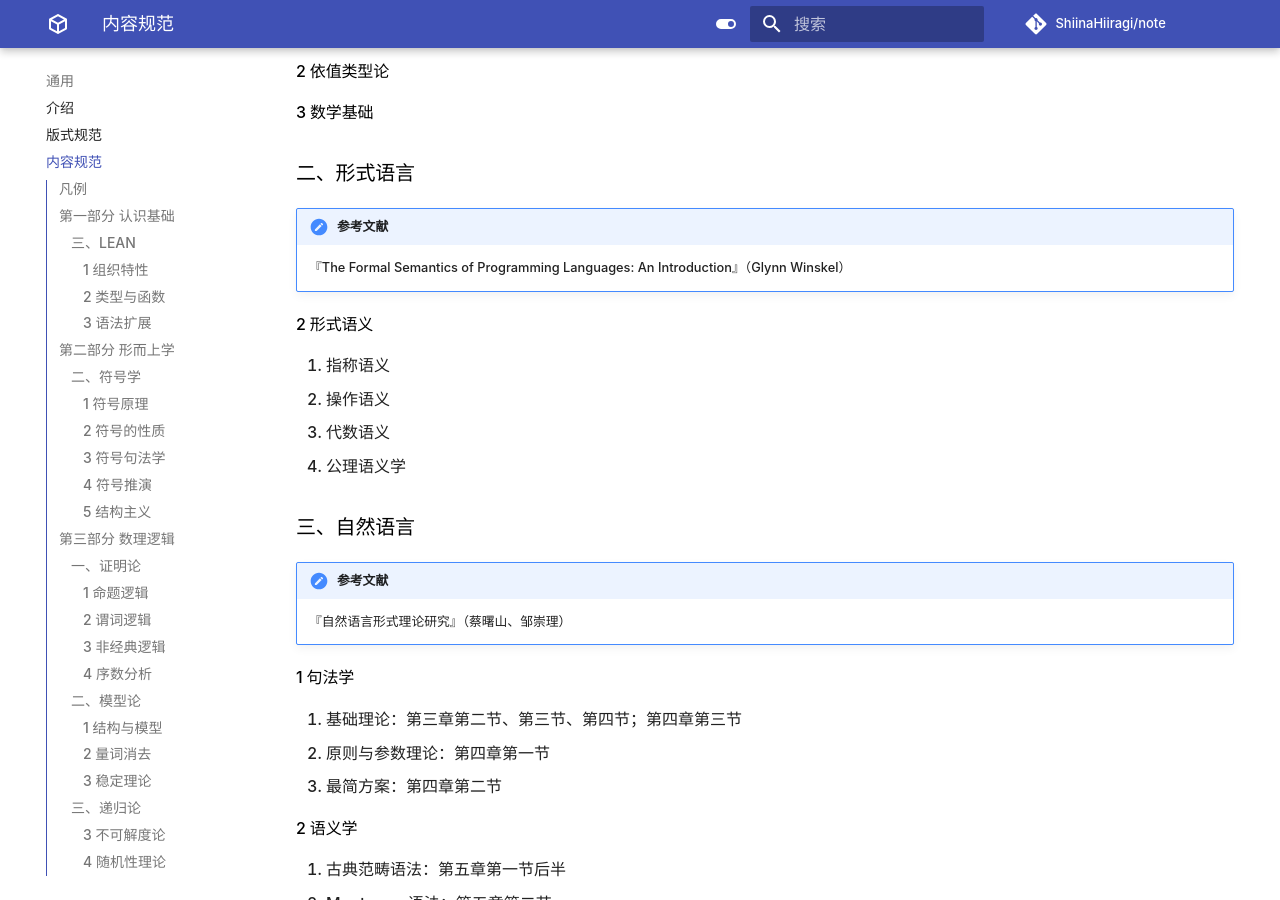
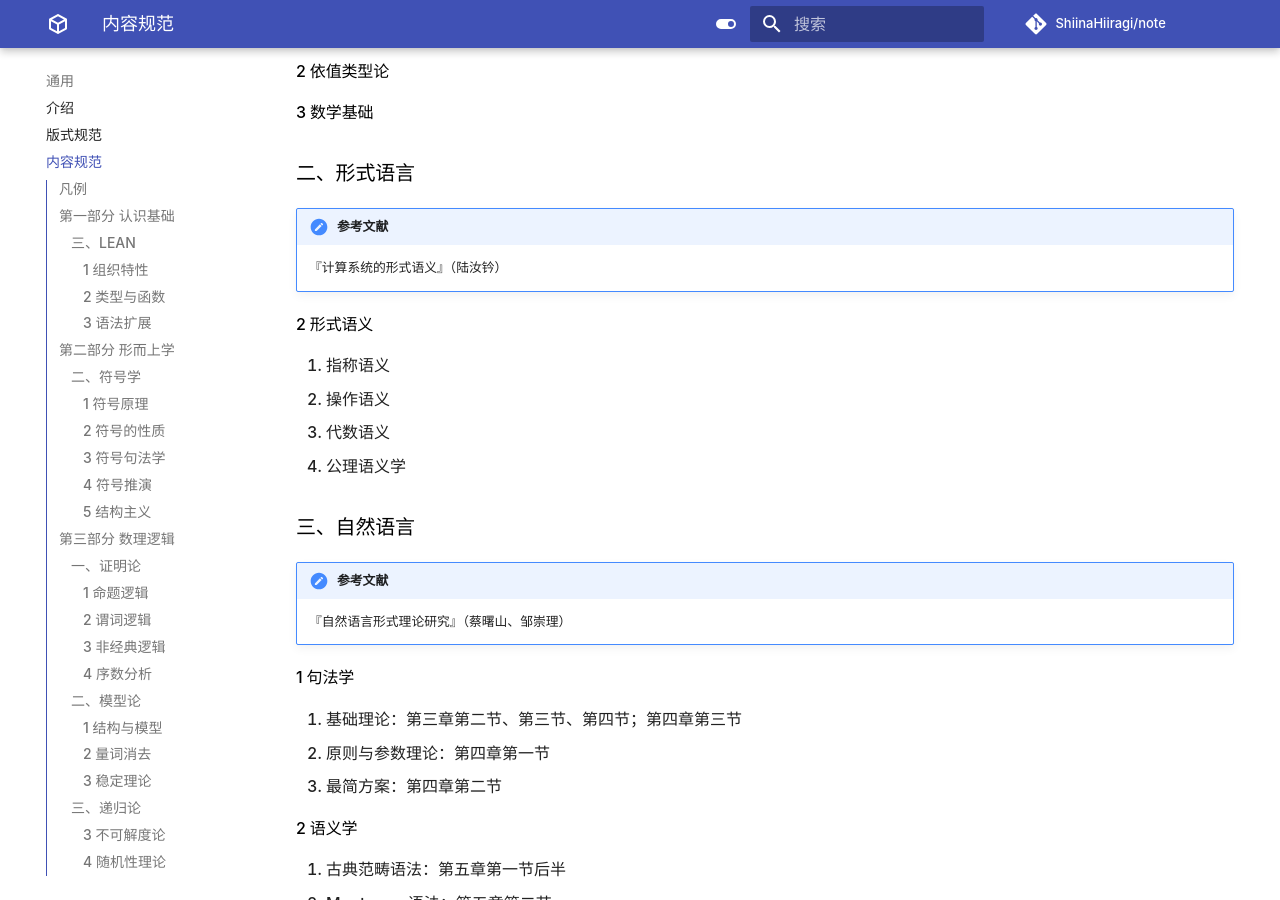
Before and after one commit to ShiinaHiiragi/note, an MkDocs documentation site: the page built from docs/intro/toc.md, in a window 1280 px wide and 900 px high, scrolled down 8085 px. Built offline with MkDocs 1.6.1 and Material for MkDocs 9.7.7, drawn with Linux system fonts in a browser that asks for light colours; comment, search, counter and statistics services are not loaded.

Commit message:
change textbook ref

```diff
--- a/docs/intro/toc.md
+++ b/docs/intro/toc.md
@@ -272,7 +272,7 @@
 ### 二、形式语言
 
 !!! note "参考文献"
-    『The Formal Semantics of Programming Languages: An Introduction』（Glynn Winskel）
+    『计算系统的形式语义』（陆汝钤）
 
 #### 2 形式语义
 1. 指称语义
```
